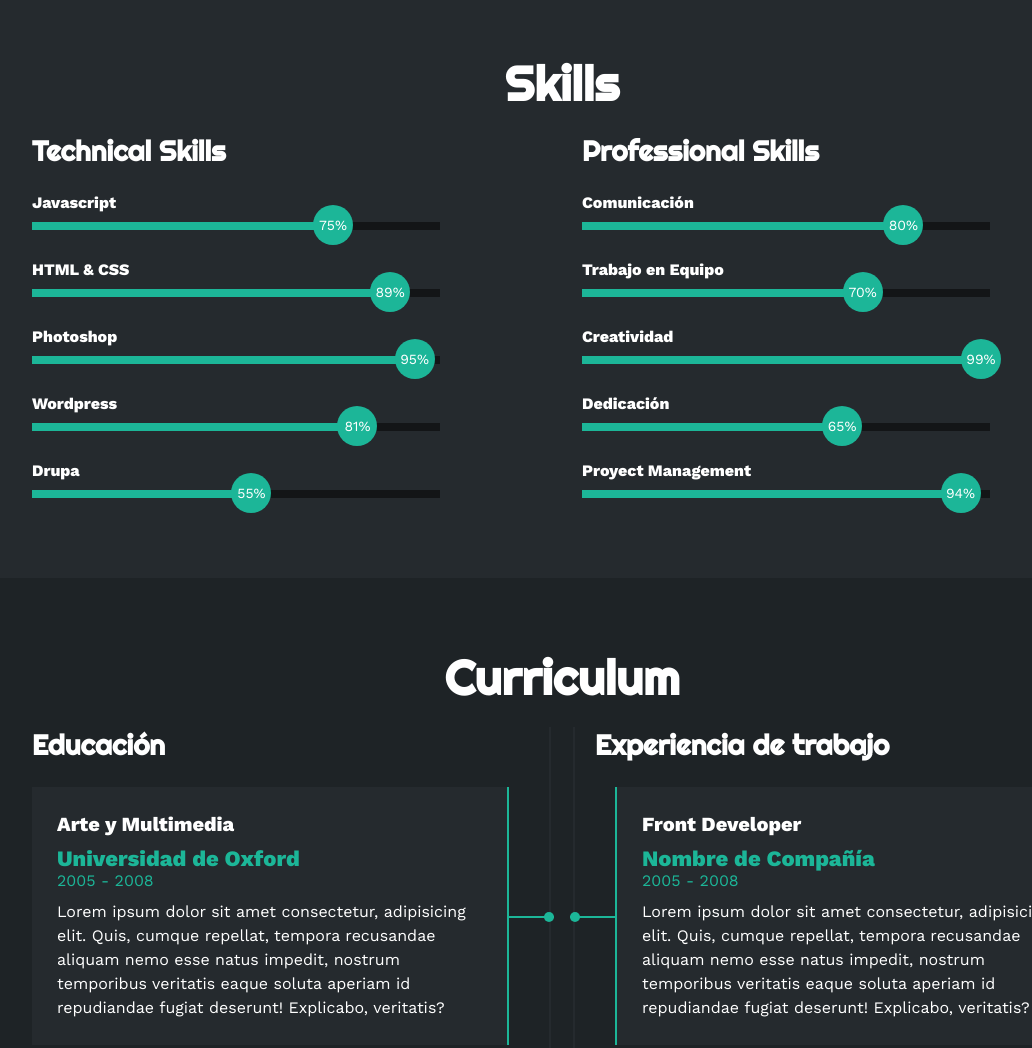
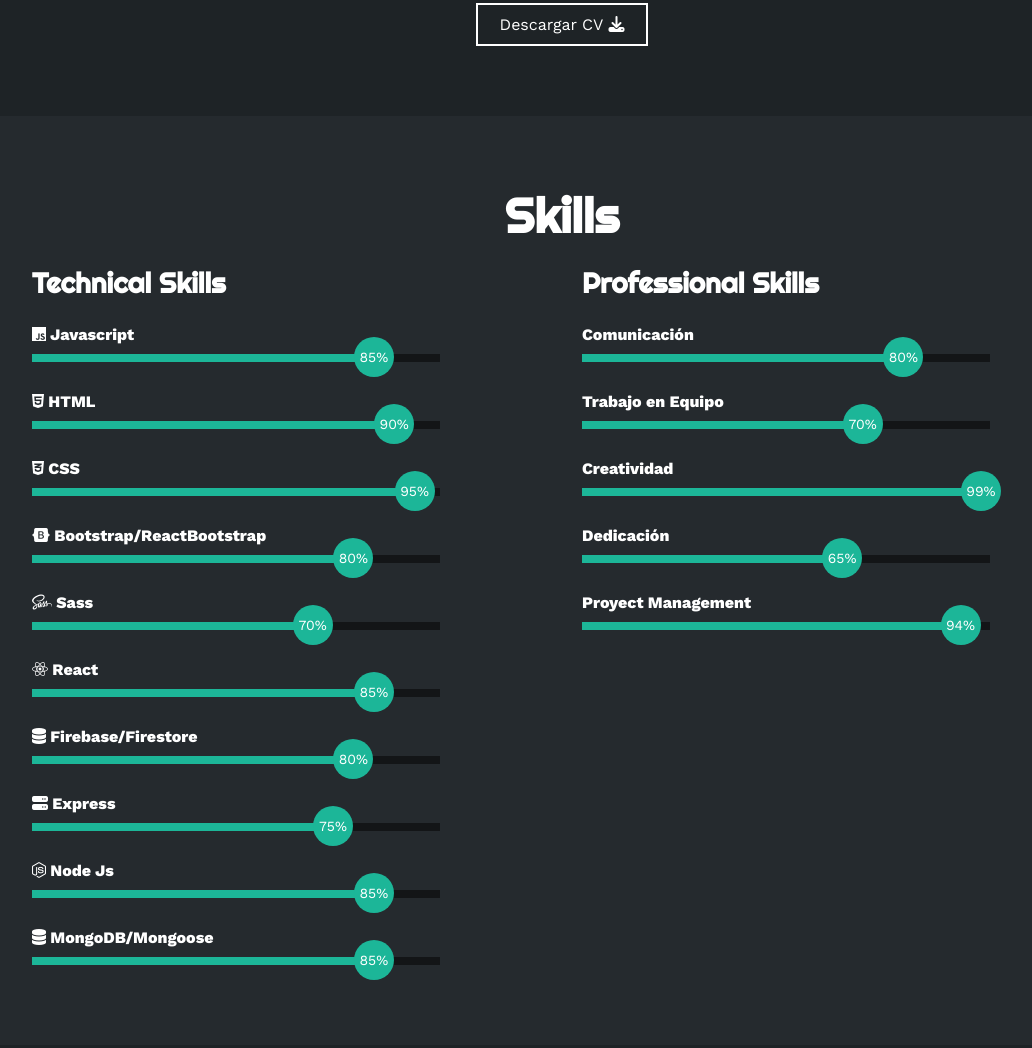
Before and after one commit to SantiagoSantoro/Portfolio, a plain HTML site: page index.html in a window 1280 px wide. Shown: the part 1452-2500 px from the top of the page, without its empty margins (78-1110 px from the left). Drawn offline with nearby package versions, Linux system fonts and the light colour scheme.

Commit message:
Portfolio

```diff
--- a/estilo.css
+++ b/estilo.css
@@ -280,43 +280,97 @@
 }
 @keyframes javascript {
     0%{width: 0%;}
-    100%{width: 75%;}
+    100%{width: 85%;}
 }
 
-.skills .skill .htmlcss{
+.skills .skill .html{
     width: 0%;
-    animation: 2s htmlcss forwards;
+    animation: 2s html forwards;
 }
-@keyframes htmlcss {
+@keyframes html {
     0%{width: 0%;}
-    100%{width: 89%;}
+    100%{width: 90%;}
 }
 
-.skills .skill .photoshop{
+.skills .skill .css{
     width: 0%;
-    animation: 2s photoshop forwards;
+    animation: 2s css forwards;
 }
-@keyframes photoshop {
+@keyframes css {
     0%{width: 0%;}
     100%{width: 95%;}
 }
 
-.skills .skill .wordpress{
+.skills .skill .bootstrap{
     width: 0%;
-    animation: 2s wordpress forwards;
+    animation: 2s bootstrap forwards;
 }
-@keyframes wordpress {
+@keyframes bootstrap {
     0%{width: 0%;}
-    100%{width: 81%;}
+    100%{width: 80%;}
 }
 
-.skills .skill .drupal{
+.skills .skill .sass{
     width: 0%;
-    animation: 2s drupal forwards;
+    animation: 2s sass forwards;
 }
-@keyframes drupal {
+@keyframes sass {
     0%{width: 0%;}
-    100%{width: 55%;}
+    100%{width: 70%;}
+}
+
+.skills .skill .react{
+    width: 0%;
+    animation: 2s react forwards;
+}
+@keyframes react {
+    0%{width: 0%;}
+    100%{width: 85%;}
+}
+
+.skills .skill .firebase {
+    width: 0%;
+    animation: 2s firebase  forwards;
+}
+@keyframes firebase  {
+    0%{width: 0%;}
+    100%{width: 80%;}
+}
+
+.skills .skill .express {
+    width: 0%;
+    animation: 2s express  forwards;
+}
+@keyframes express  {
+    0%{width: 0%;}
+    100%{width: 75%;}
+}
+
+.skills .skill .node {
+    width: 0%;
+    animation: 2s node  forwards;
+}
+@keyframes node  {
+    0%{width: 0%;}
+    100%{width: 85%;}
+}
+
+.skills .skill .node {
+    width: 0%;
+    animation: 2s node  forwards;
+}
+@keyframes node  {
+    0%{width: 0%;}
+    100%{width: 85%;}
+}
+
+.skills .skill .mongo {
+    width: 0%;
+    animation: 2s mongo  forwards;
+}
+@keyframes mongo  {
+    0%{width: 0%;}
+    100%{width: 85%;}
 }
 
 .skills .skill .comunicacion{
--- a/index.html
+++ b/index.html
@@ -1,13 +1,17 @@
 <!DOCTYPE html>
 <html lang="es">
+
 <head>
     <meta charset="UTF-8">
     <meta http-equiv="X-UA-Compatible" content="IE=edge">
     <meta name="viewport" content="width=device-width, initial-scale=1.0">
-    <link rel="stylesheet" href="https://cdnjs.cloudflare.com/ajax/libs/font-awesome/6.1.2/css/all.min.css" integrity="sha512-1sCRPdkRXhBV2PBLUdRb4tMg1w2YPf37qatUFeS7zlBy7jJI8Lf4VHwWfZZfpXtYSLy85pkm9GaYVYMfw5BC1A==" crossorigin="anonymous" referrerpolicy="no-referrer" />
+    <link rel="stylesheet" href="https://cdnjs.cloudflare.com/ajax/libs/font-awesome/6.1.2/css/all.min.css"
+        integrity="sha512-1sCRPdkRXhBV2PBLUdRb4tMg1w2YPf37qatUFeS7zlBy7jJI8Lf4VHwWfZZfpXtYSLy85pkm9GaYVYMfw5BC1A=="
+        crossorigin="anonymous" referrerpolicy="no-referrer" />
     <title>Portfolio</title>
     <link rel="stylesheet" href="estilo.css">
 </head>
+
 <body>
     <!-- MENU ENCABEZADO -->
     <div class="contenedor-header">
@@ -53,7 +57,16 @@
     <section id="sobremi" class="sobremi">
         <div class="contenido-seccion">
             <h2>Sobre Mí</h2>
-            <p><span>¡Hola!, mi nombre es Santiago Santoro.</span> Soy un desarrollador Full-Stack, apasionado por la creación de aplicaciones web y el desarrollo de software.</p>
+            <p><span>¡Hola!, mi nombre es Santiago Santoro.</span> Soy un desarrollador Full-Stack certificado en Coderhouse, apasionado por la
+                creación de aplicaciones web y el desarrollo de software.
+                Cuento con conocimientos avanzados en HTML, CSS, SASS, Bootstrap, UI Material, Javascript,
+                Typescript, React, Ruby, Node.js, Express y MongoDB. Hace mas de 3 años emprendí el emocionante camino de la
+                programación donde obtuve experiencia como desarrollador tanto en front como en back-end. Me apasiona
+                crear sitios web y aplicaciones dinámicas, responsivas y accesibles, utilizando las mejores prácticas y herramientas
+                del mercado. Cuento con 15 años de experiencia como administrativo en distintas empresas, donde he
+                desarrollado habilidades de organización, comunicación y trabajo en equipo. Estoy buscando una
+                oportunidad laboral que me permita aplicar y ampliar mis conocimientos en desarrollo de software, así
+                como aprender de otros profesionales del sector.</p>
 
             <div class="fila">
                 <!-- datos personales -->
@@ -143,7 +156,63 @@
                 <div class="col">
                     <h3>Technical Skills</h3>
                     <div class="skill">
-                        <span>Javascript</span>
+                        <span><i class="fab fa-js"></i> Javascript</span>
+                        <div class="barra-skill">
+                            <div class="progreso">
+                                <span>85%</span>
+                            </div>
+                        </div>
+                    </div>
+                    <div class="skill">
+                        <span><i class="fab fa-html5"></i> HTML</span>
+                        <div class="barra-skill">
+                            <div class="progreso">
+                                <span>90%</span>
+                            </div>
+                        </div>
+                    </div>
+                    <div class="skill">
+                        <span><i class="fab fa-css3-alt"></i> CSS</span>
+                        <div class="barra-skill">
+                            <div class="progreso">
+                                <span>95%</span>
+                            </div>
+                        </div>
+                    </div>
+                    <div class="skill">
+                        <span><i class="fab fa-bootstrap"></i> Bootstrap/ReactBootstrap</span>
+                        <div class="barra-skill">
+                            <div class="progreso">
+                                <span>80%</span>
+                            </div>
+                        </div>
+                    </div>
+                    <div class="skill">
+                        <span><i class="fab fa-sass"></i> Sass</span>
+                        <div class="barra-skill">
+                            <div class="progreso">
+                                <span>70%</span>
+                            </div>
+                        </div>
+                    </div>
+                    <div class="skill">
+                        <span><i class="fab fa-react"></i> React</span>
+                        <div class="barra-skill">
+                            <div class="progreso">
+                                <span>85%</span>
+                            </div>
+                        </div>
+                    </div>
+                    <div class="skill">
+                        <span><i class="fa fa-database"></i> Firebase/Firestore</span>
+                        <div class="barra-skill">
+                            <div class="progreso">
+                                <span>80%</span>
+                            </div>
+                        </div>
+                    </div>
+                    <div class="skill">
+                        <span><i class="fas fa-server"></i> Express</span>
                         <div class="barra-skill">
                             <div class="progreso">
                                 <span>75%</span>
@@ -151,34 +220,18 @@
                         </div>
                     </div>
                     <div class="skill">
-                        <span>HTML & CSS</span>
+                        <span><i class="fab fa-node-js"></i> Node Js</span>
                         <div class="barra-skill">
                             <div class="progreso">
-                                <span>89%</span>
+                                <span>85%</span>
                             </div>
                         </div>
                     </div>
                     <div class="skill">
-                        <span>Photoshop</span>
+                        <span><i class="fa fa-database"></i> MongoDB/Mongoose</span>
                         <div class="barra-skill">
                             <div class="progreso">
-                                <span>95%</span>
-                            </div>
-                        </div>
-                    </div>
-                    <div class="skill">
-                        <span>Wordpress</span>
-                        <div class="barra-skill">
-                            <div class="progreso">
-                                <span>81%</span>
-                            </div>
-                        </div>
-                    </div>
-                    <div class="skill">
-                        <span>Drupa</span>
-                        <div class="barra-skill">
-                            <div class="progreso">
-                                <span>55%</span>
+                                <span>85%</span>
                             </div>
                         </div>
                     </div>
@@ -242,7 +295,9 @@
                         <h4>Arte y Multimedia</h4>
                         <span class="casa">Universidad de Oxford</span>
                         <span class="fecha">2005 - 2008</span>
-                        <p>Lorem ipsum dolor sit amet consectetur, adipisicing elit. Quis, cumque repellat, tempora recusandae aliquam nemo esse natus impedit, nostrum temporibus veritatis eaque soluta aperiam id repudiandae fugiat deserunt! Explicabo, veritatis?</p>
+                        <p>Lorem ipsum dolor sit amet consectetur, adipisicing elit. Quis, cumque repellat, tempora
+                            recusandae aliquam nemo esse natus impedit, nostrum temporibus veritatis eaque soluta
+                            aperiam id repudiandae fugiat deserunt! Explicabo, veritatis?</p>
                         <div class="conectori">
                             <div class="circuloi"></div>
                         </div>
@@ -251,7 +306,9 @@
                         <h4>Arte y Multimedia</h4>
                         <span class="casa">Universidad de Oxford</span>
                         <span class="fecha">2005 - 2008</span>
-                        <p>Lorem ipsum dolor sit amet consectetur, adipisicing elit. Quis, cumque repellat, tempora recusandae aliquam nemo esse natus impedit, nostrum temporibus veritatis eaque soluta aperiam id repudiandae fugiat deserunt! Explicabo, veritatis?</p>
+                        <p>Lorem ipsum dolor sit amet consectetur, adipisicing elit. Quis, cumque repellat, tempora
+                            recusandae aliquam nemo esse natus impedit, nostrum temporibus veritatis eaque soluta
+                            aperiam id repudiandae fugiat deserunt! Explicabo, veritatis?</p>
                         <div class="conectori">
                             <div class="circuloi"></div>
                         </div>
@@ -260,7 +317,9 @@
                         <h4>Arte y Multimedia</h4>
                         <span class="casa">Universidad de Oxford</span>
                         <span class="fecha">2005 - 2008</span>
-                        <p>Lorem ipsum dolor sit amet consectetur, adipisicing elit. Quis, cumque repellat, tempora recusandae aliquam nemo esse natus impedit, nostrum temporibus veritatis eaque soluta aperiam id repudiandae fugiat deserunt! Explicabo, veritatis?</p>
+                        <p>Lorem ipsum dolor sit amet consectetur, adipisicing elit. Quis, cumque repellat, tempora
+                            recusandae aliquam nemo esse natus impedit, nostrum temporibus veritatis eaque soluta
+                            aperiam id repudiandae fugiat deserunt! Explicabo, veritatis?</p>
                         <div class="conectori">
                             <div class="circuloi"></div>
                         </div>
@@ -273,7 +332,9 @@
                         <h4>Front Developer</h4>
                         <span class="casa">Nombre de Compañía</span>
                         <span class="fecha">2005 - 2008</span>
-                        <p>Lorem ipsum dolor sit amet consectetur, adipisicing elit. Quis, cumque repellat, tempora recusandae aliquam nemo esse natus impedit, nostrum temporibus veritatis eaque soluta aperiam id repudiandae fugiat deserunt! Explicabo, veritatis?</p>
+                        <p>Lorem ipsum dolor sit amet consectetur, adipisicing elit. Quis, cumque repellat, tempora
+                            recusandae aliquam nemo esse natus impedit, nostrum temporibus veritatis eaque soluta
+                            aperiam id repudiandae fugiat deserunt! Explicabo, veritatis?</p>
                         <div class="conectord">
                             <div class="circulod"></div>
                         </div>
@@ -282,7 +343,9 @@
                         <h4>Front Developer</h4>
                         <span class="casa">Nombre de Compañía</span>
                         <span class="fecha">2005 - 2008</span>
-                        <p>Lorem ipsum dolor sit amet consectetur, adipisicing elit. Quis, cumque repellat, tempora recusandae aliquam nemo esse natus impedit, nostrum temporibus veritatis eaque soluta aperiam id repudiandae fugiat deserunt! Explicabo, veritatis?</p>
+                        <p>Lorem ipsum dolor sit amet consectetur, adipisicing elit. Quis, cumque repellat, tempora
+                            recusandae aliquam nemo esse natus impedit, nostrum temporibus veritatis eaque soluta
+                            aperiam id repudiandae fugiat deserunt! Explicabo, veritatis?</p>
                         <div class="conectord">
                             <div class="circulod"></div>
                         </div>
@@ -291,7 +354,9 @@
                         <h4>Front Developer</h4>
                         <span class="casa">Nombre de Compañía</span>
                         <span class="fecha">2005 - 2008</span>
-                        <p>Lorem ipsum dolor sit amet consectetur, adipisicing elit. Quis, cumque repellat, tempora recusandae aliquam nemo esse natus impedit, nostrum temporibus veritatis eaque soluta aperiam id repudiandae fugiat deserunt! Explicabo, veritatis?</p>
+                        <p>Lorem ipsum dolor sit amet consectetur, adipisicing elit. Quis, cumque repellat, tempora
+                            recusandae aliquam nemo esse natus impedit, nostrum temporibus veritatis eaque soluta
+                            aperiam id repudiandae fugiat deserunt! Explicabo, veritatis?</p>
                         <div class="conectord">
                             <div class="circulod"></div>
                         </div>
@@ -409,4 +474,5 @@
 
     <script src="script.js"></script>
 </body>
+
 </html>
--- a/script.js
+++ b/script.js
@@ -22,15 +22,20 @@
     if(distancia_skills >= 300){
         let habilidades = document.getElementsByClassName("progreso");
         habilidades[0].classList.add("javascript");
-        habilidades[1].classList.add("htmlcss");
-        habilidades[2].classList.add("photoshop");
-        habilidades[3].classList.add("wordpress");
-        habilidades[4].classList.add("drupal");
-        habilidades[5].classList.add("comunicacion");
-        habilidades[6].classList.add("trabajo");
-        habilidades[7].classList.add("creatividad");
-        habilidades[8].classList.add("dedicacion");
-        habilidades[9].classList.add("proyect");
+        habilidades[1].classList.add("html");
+        habilidades[2].classList.add("css");
+        habilidades[3].classList.add("bootstrap");
+        habilidades[4].classList.add("sass");
+        habilidades[5].classList.add("react");
+        habilidades[6].classList.add("firebase");
+        habilidades[7].classList.add("express");
+        habilidades[8].classList.add("node");
+        habilidades[9].classList.add("mongo");
+        habilidades[10].classList.add("comunicacion");
+        habilidades[11].classList.add("trabajo");
+        habilidades[12].classList.add("creatividad");
+        habilidades[13].classList.add("dedicacion");
+        habilidades[14].classList.add("proyect");
     }
 }
 
```
Also changed, not shown: 1 other file.
